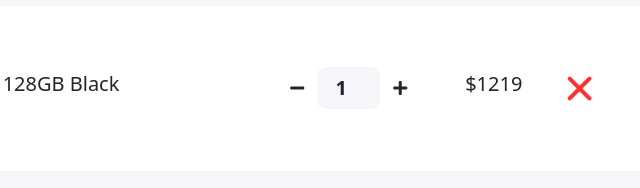
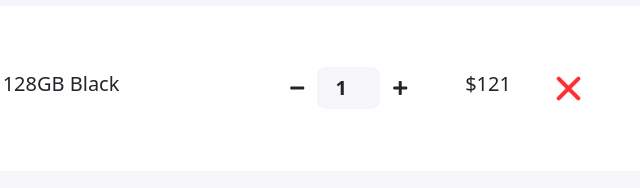
Before and after one commit to suchana001/shopping-cart-js, a plain HTML site: page index.html in a window 1280 px wide. Shown: the part 250-438 px from the top of the page, 451-1091 px from the left. Drawn offline with nearby package versions, Linux system fonts and the light colour scheme.

Commit message:
final commit

```diff
--- a/index.html
+++ b/index.html
@@ -31,7 +31,7 @@
                            <input id="phone-number-field" type="number" min="0" class="form-control text-center" value="1">
                            <button id="btn-phone-plus" class="btn btn-default"><i class="fas fa-plus"></i></button>
                         </div>
-                        <h5>$<span id="phone-total">1219</span></h5>
+                        <h5>$<span id="phone-total">121</span></h5>
                         <img src="images/remove.png" alt="" class="remove-item">
                      </div>
                   </div>
```
